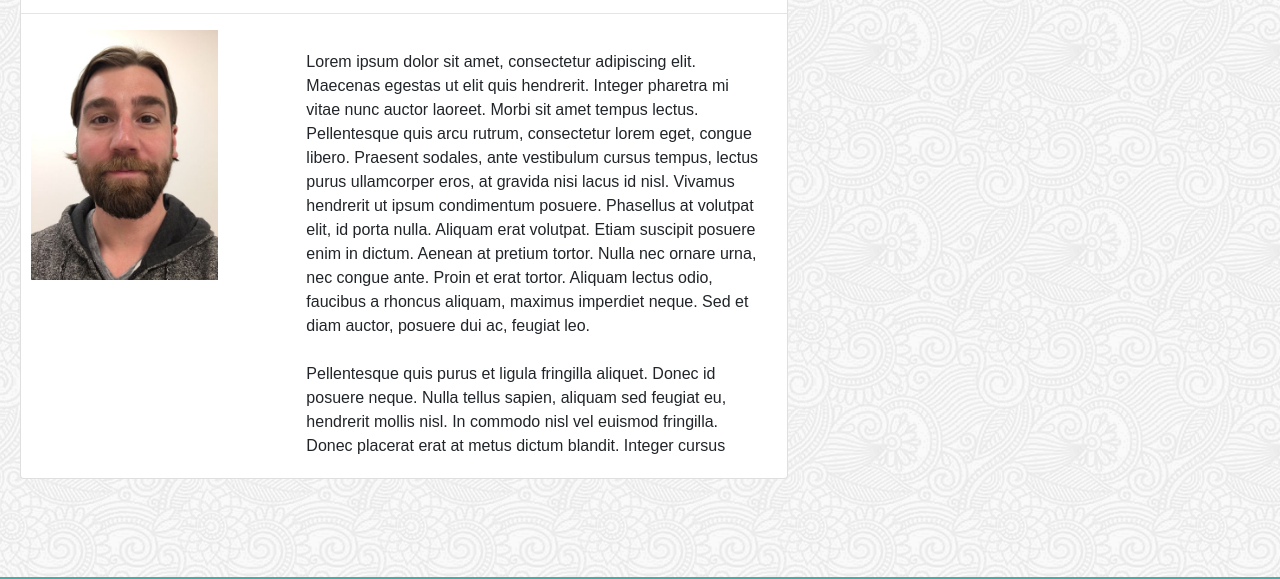
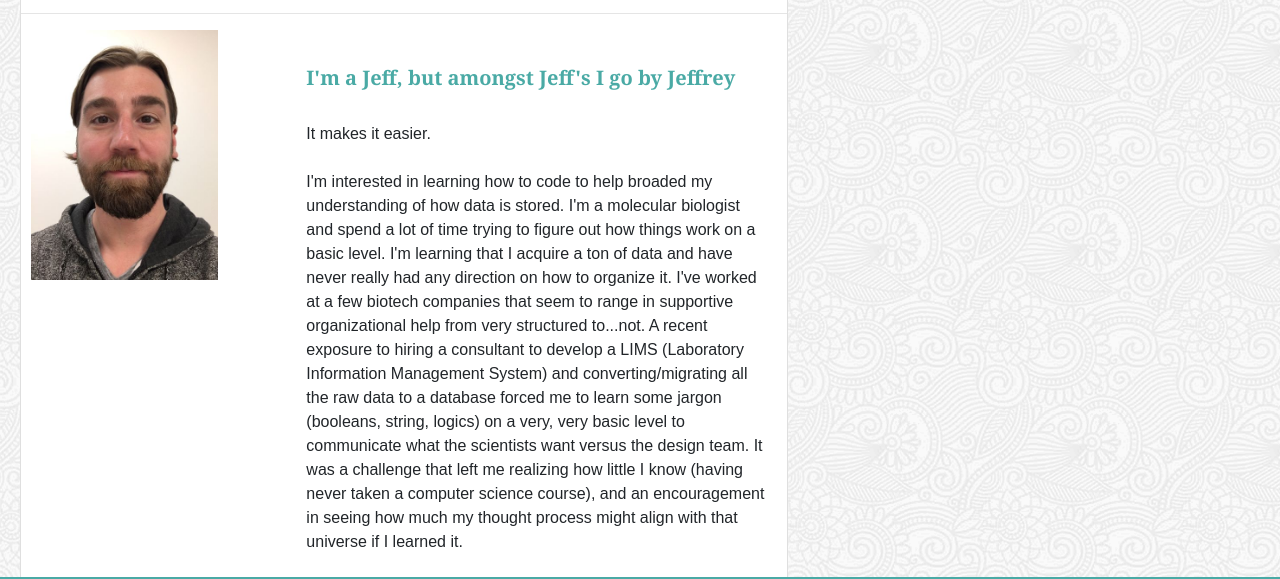
Before and after one commit to jeffreyadamo/Bootstrap-Portfolio, a plain HTML site: page index.html in a window 1280 px wide. Shown: the part 184-763 px from the top of the page. Drawn offline with nearby package versions, Linux system fonts and the light colour scheme.

Commit message:
Boldening navbar links for respective html pages; Adding conent to index.html. Trying to figure out inline text.

```diff
--- a/assets/css/style.css
+++ b/assets/css/style.css
@@ -16,6 +16,11 @@ nav {
     background-color: #ffffff;
     border-color: #cccccc;
     width: 100%;
+}
+h5 {
+    color:  #4aaaa5;
+    font-family: 'Georgia', Times, 'Times New Roman', serif;
+    font-weight: bold;
 }
 
 h1 {
--- a/index.html
+++ b/index.html
@@ -24,13 +24,13 @@
                     <div class="collapse navbar-collapse" id="navbarSupportedContent">
                         <ul class="navbar-nav ml-auto">
                             <li class="nav-item">
-                            <a class="nav-link" href="contact.html">Contact</a>
+                            <a class="nav-link" href="contact.html">Contact<span class="sr-only">(current)</span></a>
                             </li>
                             <li class="nav-item">
                             <a class="nav-link" href="portfolio.html">Portfolio</a>
                             </li>
                             <li class="nav-item active">
-                            <a class="nav-link" href="index.html">About <span class="sr-only">(current)</span></a>
+                            <a class="nav-link" href="index.html">About </a>
                             </li>
                         </ul>
                     </div>
@@ -53,11 +53,19 @@
                         <div class="col-md-8">
                             <div class="card-body">
                                 <p class="card-text">
-                                    Lorem ipsum dolor sit amet, consectetur adipiscing elit. Maecenas egestas ut elit quis hendrerit. Integer pharetra mi vitae nunc auctor laoreet. Morbi sit amet tempus lectus. Pellentesque quis arcu rutrum, consectetur lorem eget, congue libero. Praesent sodales, ante vestibulum cursus tempus, lectus purus ullamcorper eros, at gravida nisi lacus id nisl. Vivamus hendrerit ut ipsum condimentum posuere. Phasellus at volutpat elit, id porta nulla. Aliquam erat volutpat. Etiam suscipit posuere enim in dictum. Aenean at pretium tortor. Nulla nec ornare urna, nec congue ante. Proin et erat tortor. Aliquam lectus odio, faucibus a rhoncus aliquam, maximus imperdiet neque. Sed et diam auctor, posuere dui ac, feugiat leo.
+                                    <h5>I'm a Jeff, but amongst Jeff's I go by Jeffrey</h5>
+                                    <br>
+                                    It makes it easier.
                                     <br>
                                     <br>
+                                    I'm interested in learning how to code to help broaded my understanding of how data is stored. I'm a molecular biologist and spend a lot of time trying to figure out how things work on a basic level. I'm learning that I acquire a ton of data and have never really had any direction on how to organize it. I've worked at a few biotech companies that seem to range in supportive organizational help from very structured to...not. A recent exposure to hiring a consultant to develop a LIMS (Laboratory Information Management System) and converting/migrating all the raw data to a database forced me to learn some jargon (booleans, string, logics) on a very, very basic level to communicate what the scientists want versus the design team. It was a challenge that left me realizing how little I know (having never taken a computer science course), and an encouragement in seeing how much my thought process might align with that universe if I learned it.
+                                    <br>
+                                    <br>
+                                    I'm excited to be thrown into the deep end with this bootcamp because other, self-taught methods of learning how to code through Python and SQL books haven't been quite effective in keeping my attention. This is a challenge and I'm excited to finangle my way through it!
+                                    <br>
+                                    <br>
+                                    <h5>Cheers.</h5>
 
-                                    Pellentesque quis purus et ligula fringilla aliquet. Donec id posuere neque. Nulla tellus sapien, aliquam sed feugiat eu, hendrerit mollis nisl. In commodo nisl vel euismod fringilla. Donec placerat erat at metus dictum blandit. Integer cursus
                                 </p>
                             </div>
                         </div>
@@ -66,7 +74,9 @@
             </div>
         </div>
 
-
+        <br>
+        <br>
+        <br>
         <footer>
             <div class="row teal">
                 <br>
```
Also changed, not shown: contact.html (+7 -2 lines), portfolio.html (+7 -4 lines), 1 other file.
